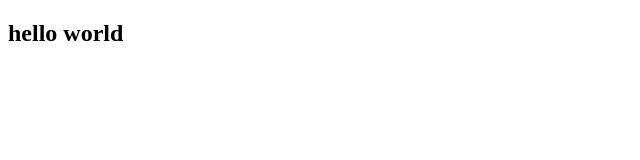
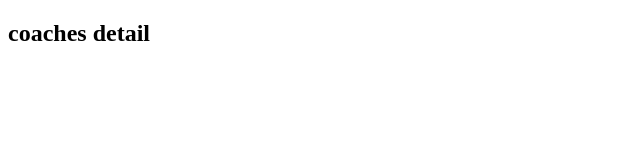
Before and after one commit to wojciechdominiak/find-coaches, a Vue app: page /coaches/1 in a window 1280 px wide. Shown: the top 160 px of the page, without its empty margins (0-640 px from the left). Built offline with nearby package versions, Linux system fonts and the light colour scheme.

Commit message:
add components

```diff
--- a/src/App.vue
+++ b/src/App.vue
@@ -1,9 +1,7 @@
 <template>
-<h2>hello world</h2>
+  <router-view></router-view>
 </template>
 
-<script>
-</script>
+<script></script>
 
-<style>
-</style>
+<style></style>
--- /dev/null
+++ b/src/pages/NotFound.vue
@@ -0,0 +1,3 @@
+<template>
+    <h2>not found</h2>
+</template>
--- /dev/null
+++ b/src/pages/coaches/CoachDetail.vue
@@ -0,0 +1,3 @@
+<template>
+    <h2>coaches detail</h2>
+</template>
--- /dev/null
+++ b/src/pages/coaches/CoachRegistration.vue
@@ -0,0 +1,3 @@
+<template>
+    <h2>coaches registration</h2>
+</template>
--- /dev/null
+++ b/src/pages/coaches/CoachesList.vue
@@ -0,0 +1,3 @@
+<template>
+    <h2>coaches list</h2>
+</template>
--- /dev/null
+++ b/src/pages/requests/ContactCoach.vue
@@ -0,0 +1,3 @@
+<template>
+    <h2>contact coaches</h2>
+</template>
--- /dev/null
+++ b/src/pages/requests/RequestsReceived.vue
@@ -0,0 +1,3 @@
+<template>
+    <h2>request received</h2>
+</template>
```
Also changed, not shown: src/main.js (+9 -3 lines), src/router.js (+13 -6 lines).
